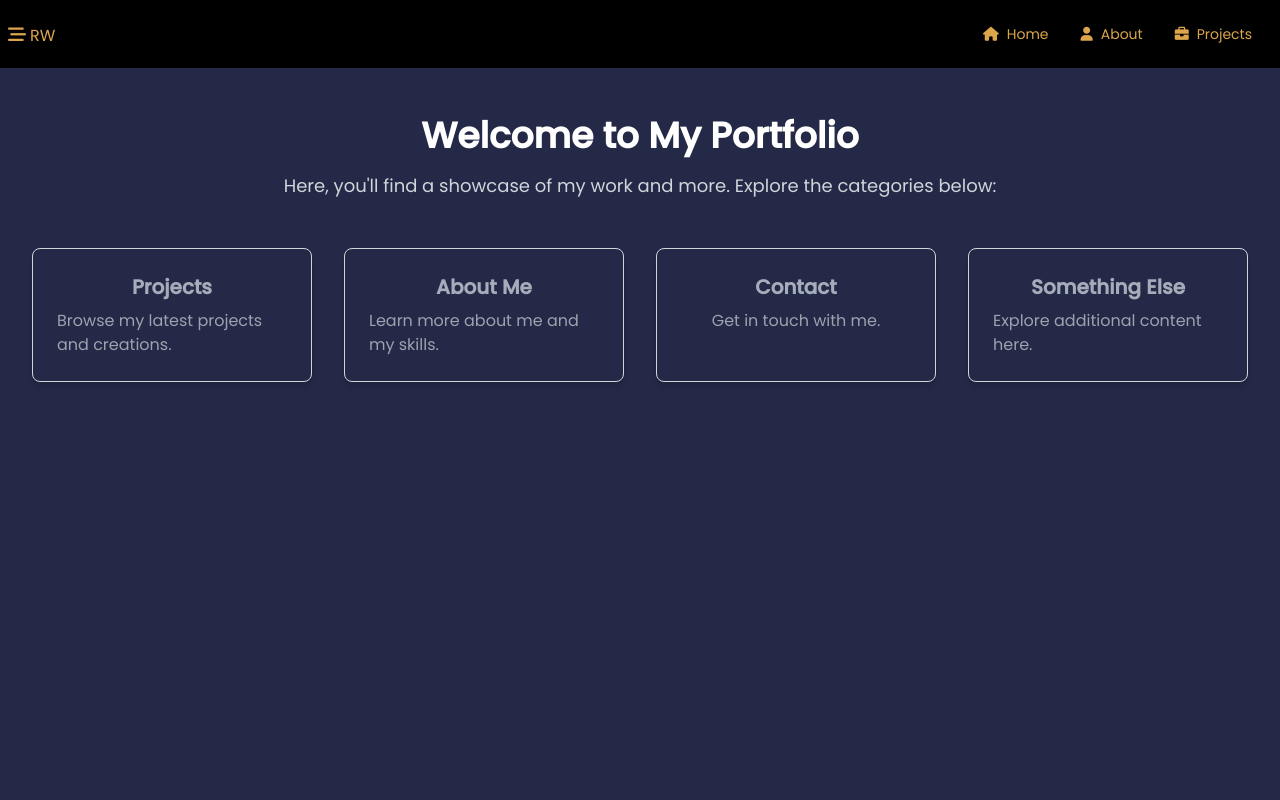
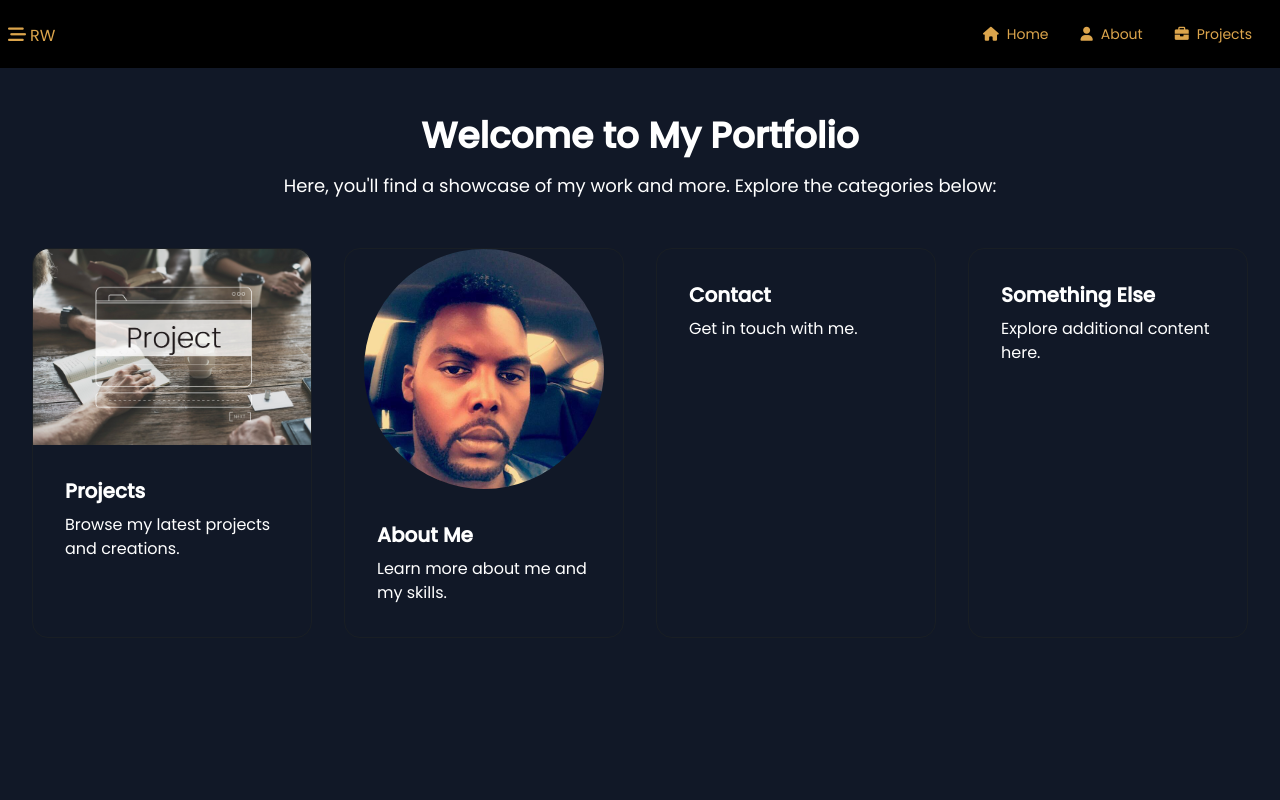
Before and after one commit to RW2023/nextport, a Next.js app: page /welcome in a window 1280 px wide. Shown: the top 800 px of the page. Built offline with nearby package versions, Linux system fonts and the light colour scheme.

Commit message:
add images to welcome page

```diff
--- a/pages/welcome/index.js
+++ b/pages/welcome/index.js
@@ -1,59 +1,69 @@
 import Footer from '@/components/Footer/Footer';
 import Navbar from '@/components/Navbar/Navbar';
 import React from 'react';
-
+import Image from 'next/image';
 function Welcome() {
-
   return (
     <>
       <Navbar />
-    <div className="bg-background min-h-screen py-12 px-4 sm:px-6 lg:px-8">
+      <div className="bg-gray-900 min-h-screen py-12 px-4 sm:px-6 lg:px-8 text-white">
         <div className="max-w-7xl mx-auto">
-        <h1 className="text-4xl font-extrabold text-white text-center">
+          <h1 className="text-4xl font-extrabold text-center mb-4">
             Welcome to My Portfolio
           </h1>
-        <p className="mt-4 text-lg text-gray-300 text-center">
+          <p className="mt-4 text-lg text-center mb-12">
             Here, you'll find a showcase of my work and more. Explore the
             categories below:
           </p>
-
           <div className="mt-12 grid gap-8 grid-cols-1 sm:grid-cols-2 md:grid-cols-4">
-          {/* Project */}
-          <div className="flex flex-col items-center p-6 border border-gray-300 rounded-lg shadow-md hover:shadow-lg hover:bg-flame transition duration-300">
-            <h2 className="text-xl font-semibold text-flame">Projects</h2>
-            <p className="mt-2 text-gray-400">
-              Browse my latest projects and creations.
-            </p>
+            <div className="card bordered hover:bg-primary hover:shadow-xl">
+              <figure>
+                {' '}
+                <Image
+                  src="/img/placeholder.jpg"
+                  alt="Placeholder"
+                  width={500}
+                  height={300}
+                />
+              </figure>
+              <div className="card-body">
+                <h2 className="card-title">Projects</h2>
+                <p>Browse my latest projects and creations.</p>
               </div>
-
-          {/* About */}
-          <div className="flex flex-col items-center p-6 border border-gray-300 rounded-lg shadow-md hover:shadow-lg hover:bg-princeton-orange transition duration-300">
-            <h2 className="text-xl font-semibold text-princeton-orange">
-              About Me
-            </h2>
-            <p className="mt-2 text-gray-400">
-              Learn more about me and my skills.
-            </p>
             </div>
-
-          {/* Contact */}
-          <div className="flex flex-col items-center p-6 border border-gray-300 rounded-lg shadow-md hover:shadow-lg hover:bg-azul transition duration-300">
-            <h2 className="text-xl font-semibold text-azul">Contact</h2>
-            <p className="mt-2 text-gray-400">Get in touch with me.</p>
+            <div className="card bordered hover:bg-primary hover:shadow-xl">
+              <figure>
+                <Image
+                  src="/img/me.jpg"
+                  alt="A picture of Ryan Wilson"
+                  className="rounded-full w-60 mx-auto"
+                  width={240} // Set the width
+                  height={300} // Set the height
+                />
+              </figure>
+              <div className="card-body">
+                <h2 className="card-title">About Me</h2>
+                <p>Learn more about me and my skills.</p>
               </div>
-
-          {/* Something Else */}
-          <div className="flex flex-col items-center p-6 border border-gray-300 rounded-lg shadow-md hover:shadow-lg hover:bg-black-olive transition duration-300">
-            <h2 className="text-xl font-semibold text-black-olive">
-              Something Else
-            </h2>
-            <p className="mt-2 text-gray-400">
-              Explore additional content here.
-            </p>
+            </div>
+            <div className="card bordered hover:bg-primary hover:shadow-xl">
+              <figure>{/* Optionally insert an image here */}</figure>
+              <div className="card-body">
+                <h2 className="card-title">Contact</h2>
+                <p>Get in touch with me.</p>
+              </div>
+            </div>
+            <div className="card bordered hover:bg-primary hover:shadow-xl">
+              <figure>{/* Optionally insert an image here */}</figure>
+              <div className="card-body">
+                <h2 className="card-title">Something Else</h2>
+                <p>Explore additional content here.</p>
               </div>
             </div>
           </div>
-    </div><Footer />
+        </div>
+      </div>
+      <Footer />
     </>
   );
 }
```
Lines whose indentation alone changed are shown as unchanged.
